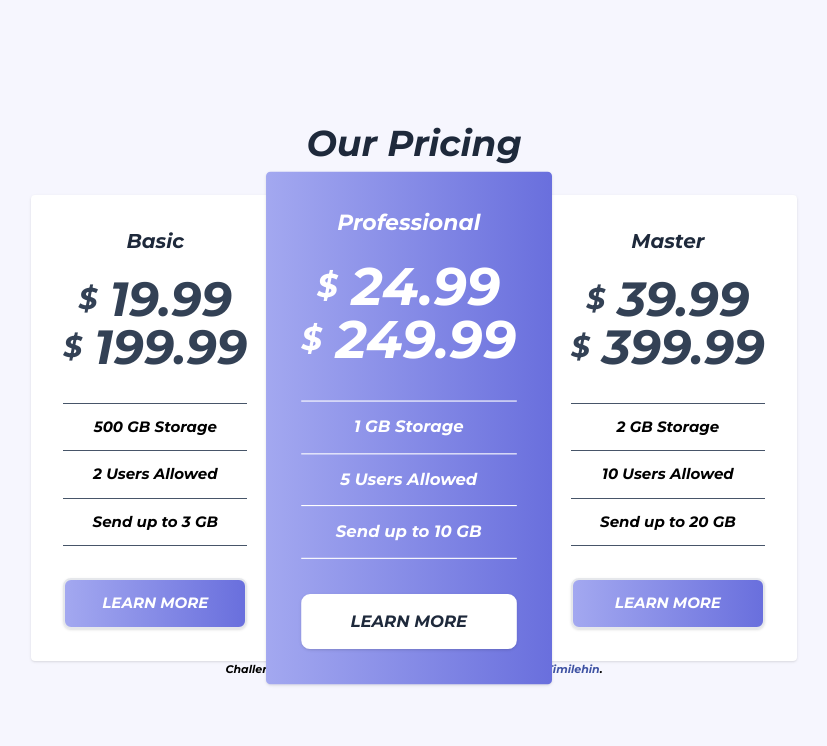
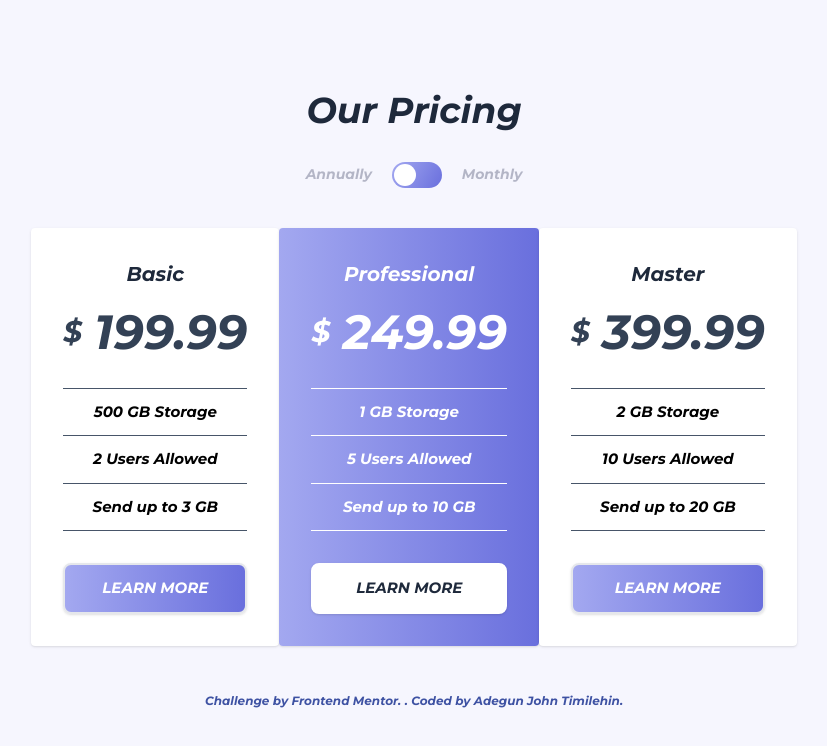
Before and after one commit to johnadegun6/price-component-with-toggle-review, a React (Create React App) app: page / in a window 1280 px wide. Shown: the top 746 px of the page, without its empty margins (226-1053 px from the left). Built offline with nearby package versions, Linux system fonts and the light colour scheme.

Commit message:
toggle implemented

```diff
--- a/src/App.js
+++ b/src/App.js
@@ -1,13 +1,39 @@
+import {useState} from "react"
+
 function App() {
+  const [annually, setAnnually] = useState(false)
+
   return (
     <>
       <section className="p-5 lg:flex lg:flex-col items-center justify-center lg:h-screen ">
         <h1 className=" text-center text-slate-800 mb-8 text-4xl ">Our Pricing</h1>
+        <div class="toggle lg:mb-10">
+          <label class="name" >Annually</label>
+          <input
+          type="checkbox"
+          class="checkbox"
+          id="checkbox"
+          checked={annually}
+          onChange={() => setAnnually(!annually)}
+          />
+          <label for="checkbox" class="label">
+            <div class="ball"></div>
+          </label>
+          <label class="name" >Monthly</label>
+        </div>
         <div className=" flex flex-wrap flex-row justify-center gap-0 text-center max-w-6xl mx-auto lg-gap-0 lg-flex-row rounded-md lg:w-full lg:flex-nowrap ">
           <article className=" p-8 rounded bg-white shadow ">
             <h2 className=" text-slate-800 text-xl mb-5 ">Basic</h2>
-            <h3 className=" flex items-center text-slate-700 text-5xl justify-center"><span className=" text-3xl mr-3">$</span>19.99</h3>
-            <h3 className=" flex items-center text-slate-700 text-5xl justify-center"><span className=" text-3xl mr-3">$</span>199.99</h3>
+
+            {annually && (
+            <h3 className=" flex items-center text-slate-700 text-5xl justify-center">
+              <span className=" text-3xl mr-3">$</span>19.99
+            </h3>)}
+            {! annually && (
+            <h3 className=" flex items-center text-slate-700 text-5xl justify-center">
+              <span className=" text-3xl mr-3">$</span>199.99
+            </h3>)}
+
             <ul className=" flex justify-center flex-col my-8">
               <li className=" border-t py-3 border-slate-600  ">500 GB Storage</li>
               <li className=" border-t py-3 border-slate-600  "> 2 Users Allowed</li>
@@ -16,10 +42,19 @@ function App() {
             <button className=" linear-gradient btn text-white  py-3 w-full rounded-lg shadow uppercase cursor-pointer hover:border-2 border-2">Learn More</button>
           </article>
 
-          <article className="linear-gradient p-8 rounded shadow lg:scale-110 ">
+
+          <article className="linear-gradient p-8 rounded shadow ">   {/* lg:scale-80 */}
             <h2 className=" text-xl mb-5 text-white ">Professional</h2>
-            <h3 className=" flex items-center text-5xl justify-center  text-white"><span className=" text-3xl mr-3">$</span>24.99</h3>
-            <h3 className=" flex items-center text-5xl justify-center  text-white"><span className=" text-3xl mr-3">$</span>249.99</h3>
+
+            {annually && (
+            <h3 className=" flex items-center text-5xl justify-center  text-white">
+              <span className=" text-3xl mr-3">$</span>24.99
+            </h3>)}
+            {! annually && (
+            <h3 className=" flex items-center text-5xl justify-center  text-white">
+              <span className=" text-3xl mr-3">$</span>249.99
+            </h3>)}
+
             <ul className=" flex justify-center flex-col my-8">
               <li className=" text-white border-t py-3 border-white ">1 GB Storage</li>
               <li className=" text-white border-t py-3 border-white " > 5 Users Allowed</li>
@@ -28,10 +63,19 @@ function App() {
             <button className=" bg-white text-slate-800 py-3 w-full rounded-lg shadow border-2 border-white uppercase cursor-pointer hover:bg-transparent hover:text-white transition-all duration-200 ">Learn More</button>
           </article>
 
+
           <article className=" p-8 bg-white rounded shadow ">
             <h2 className=" text-slate-800 text-xl mb-5 ">Master</h2>
-            <h3 className=" flex items-center text-slate-700 text-5xl justify-center"><span className=" text-3xl mr-3">$</span>39.99</h3>
-            <h3 className=" flex items-center text-slate-700 text-5xl justify-center"><span className=" text-3xl mr-3">$</span>399.99</h3>
+
+            {annually && (
+            <h3 className=" flex items-center text-slate-700 text-5xl justify-center">
+              <span className=" text-3xl mr-3">$</span>39.99
+            </h3>)}
+            {! annually && (
+            <h3 className=" flex items-center text-slate-700 text-5xl justify-center">
+              <span className=" text-3xl mr-3">$</span>399.99
+            </h3>)}
+
             <ul className=" flex justify-center flex-col my-8">
               <li className=" border-t py-3 border-slate-600  ">2 GB Storage</li>
               <li className=" border-t py-3 border-slate-600  "> 10 Users Allowed</li>
@@ -39,11 +83,21 @@ function App() {
             </ul>
             <button className=" linear-gradient btn text-white  py-3 w-full rounded-lg shadow uppercase cursor-pointer hover:border-2 border-2">Learn More</button>
           </article>
+
+
         </div>
-      <div class="attribution">
-    Challenge by <a href="https://www.frontendmentor.io?ref=challenge" target="_blank">Frontend Mentor</a>.
-    Coded by <a href="#">Adegun John Timilehin</a>.
-  </div>
+
+        <br />
+        <div class="attribution">
+          Challenge by {""}
+          <a href="https://www.frontendmentor.io?ref=challenge"
+            target="_blank"
+            rel='noreferrer'
+          >
+            Frontend Mentor
+          </a>.
+          . Coded by <a href="#"  target="_blank" rel='noreferrer'>Adegun John Timilehin</a>.
+        </div>
       </section>
     </>
   );
--- a/src/index.css
+++ b/src/index.css
@@ -28,8 +28,11 @@ body {
   background: linear-gradient( 90deg, hsl(236, 72%, 79%) , hsl(237, 63%, 64%));
 }
 
-.attribution a {
+.attribution{
   color :  hsl(228, 45%, 44%);
+  margin-top: 1.5rem;
+  font-size: 12px;
+  text-align: center;
 }
 
 .btn {
@@ -40,3 +43,52 @@ body {
   background: linear-gradient(90deg, hsla(0, 0%, 100%, 0) , hsla(0, 0%, 100%, 0));
   color:  hsl(237, 63%, 64%);
 }
+
+.toggle {
+  display: flex;
+  align-items: center;
+  justify-content: center;
+  margin: 0;
+}
+
+
+.checkbox {
+  display: none;
+}
+
+.label {
+  position: relative;
+  background: linear-gradient(120deg, hsl(236, 72%, 79%), hsl(237, 63%, 64%));
+  display: flex;
+  align-items: center;
+  justify-content: space-between;
+  border-radius: 50px;
+  padding: 5px;
+  margin: 0 20px;
+  width: 50px;
+  height: 26px;
+  cursor: pointer;
+}
+
+
+.name {
+  font-size: 14px;
+  color: hsl(234, 14%, 74%);
+}
+
+
+.ball {
+  background: #fff;
+  position: absolute;
+  top: 2px;
+  left: 2px;
+  border-radius: 50%;
+  width: 22px;
+  height: 22px;
+  transition: transform 0.15s linear;
+}
+
+
+.checkbox:checked + .label .ball{
+  transform: translateX(24px);
+}
```
Also changed, not shown: 1 other file (tests, documents, lock files or other folders).
